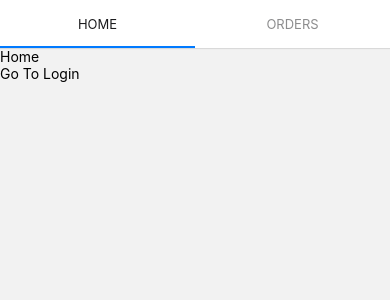
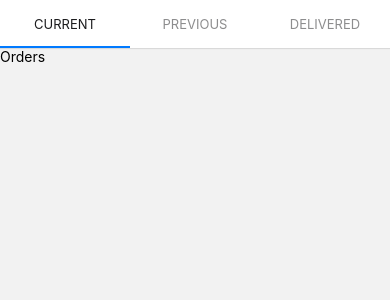
Before and after one commit to Abdulmoizaftab/MetaKart_StaffApp, a React Native app in the folder MetaKart_StaffApp/: screen /HomeTab in a window 390 px wide. Shown: the top 300 px of the page. Built offline with nearby package versions, Linux system fonts and the light colour scheme.

Commit message:
work commit

```diff
--- a/MetaKart_StaffApp/src/screens/HomeTab.js
+++ b/MetaKart_StaffApp/src/screens/HomeTab.js
@@ -1,9 +1,13 @@
 import { StyleSheet, Text, View } from 'react-native'
 import React from 'react'
 import { createMaterialTopTabNavigator } from '@react-navigation/material-top-tabs';
-import { NavigationContainer } from '@react-navigation/native';
+//import { NavigationContainer } from '@react-navigation/native';
 import Orders from './Orders';
 import Home from './Home';
+import PreviousOrders from './previousOrders';
+import DeliverOrders from './deliver';
+
+
 
 const Tab = createMaterialTopTabNavigator();
 
@@ -11,8 +15,10 @@ const Tab = createMaterialTopTabNavigator();
 const HomeTab = () => {
     return (
         <Tab.Navigator>
-            <Tab.Screen name="Home" component={Home} />
-            <Tab.Screen name="Orders" component={Orders} />
+            {/* <Tab.Screen name="Dashboard" component={Home}  /> */}
+            <Tab.Screen name="Current" component={Orders} />
+            <Tab.Screen name="Previous" component={PreviousOrders} />
+            <Tab.Screen name="Delivered" component={DeliverOrders} />
         </Tab.Navigator>
     )
 }
--- /dev/null
+++ b/MetaKart_StaffApp/src/screens/deliver.js
@@ -0,0 +1,14 @@
+import { StyleSheet, Text, View } from 'react-native'
+import React from 'react'
+
+const DeliverOrders = () => {
+  return (
+    <View>
+      <Text>DeliverOrders</Text>
+    </View>
+  )
+}
+
+export default DeliverOrders
+
+const styles = StyleSheet.create({})
--- /dev/null
+++ b/MetaKart_StaffApp/src/screens/previousOrders.js
@@ -0,0 +1,14 @@
+import { StyleSheet, Text, View } from 'react-native'
+import React from 'react'
+
+const PreviousOrders = () => {
+  return (
+    <View>
+      <Text>PreviousOrders</Text>
+    </View>
+  )
+}
+
+export default PreviousOrders
+
+const styles = StyleSheet.create({})
```
